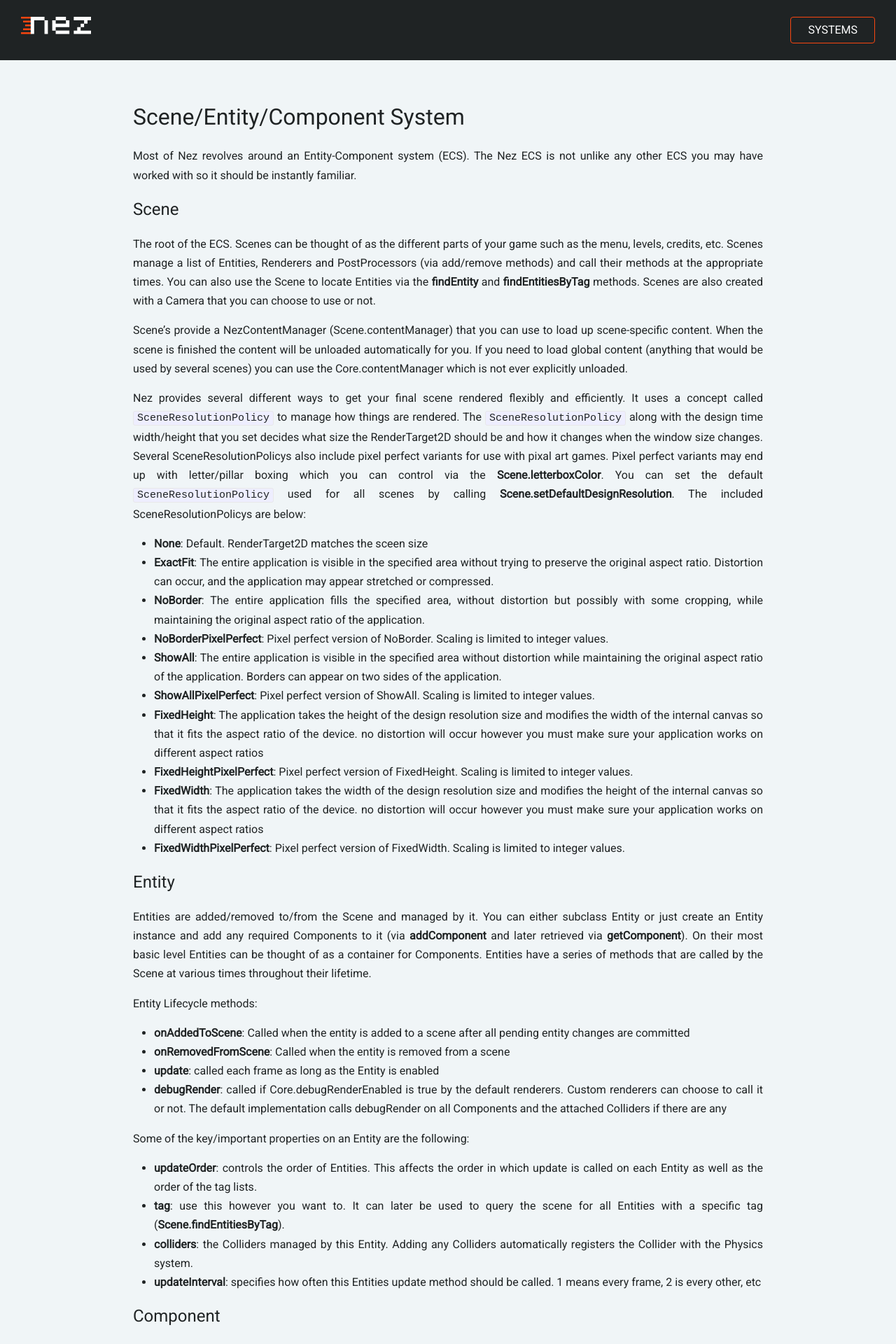
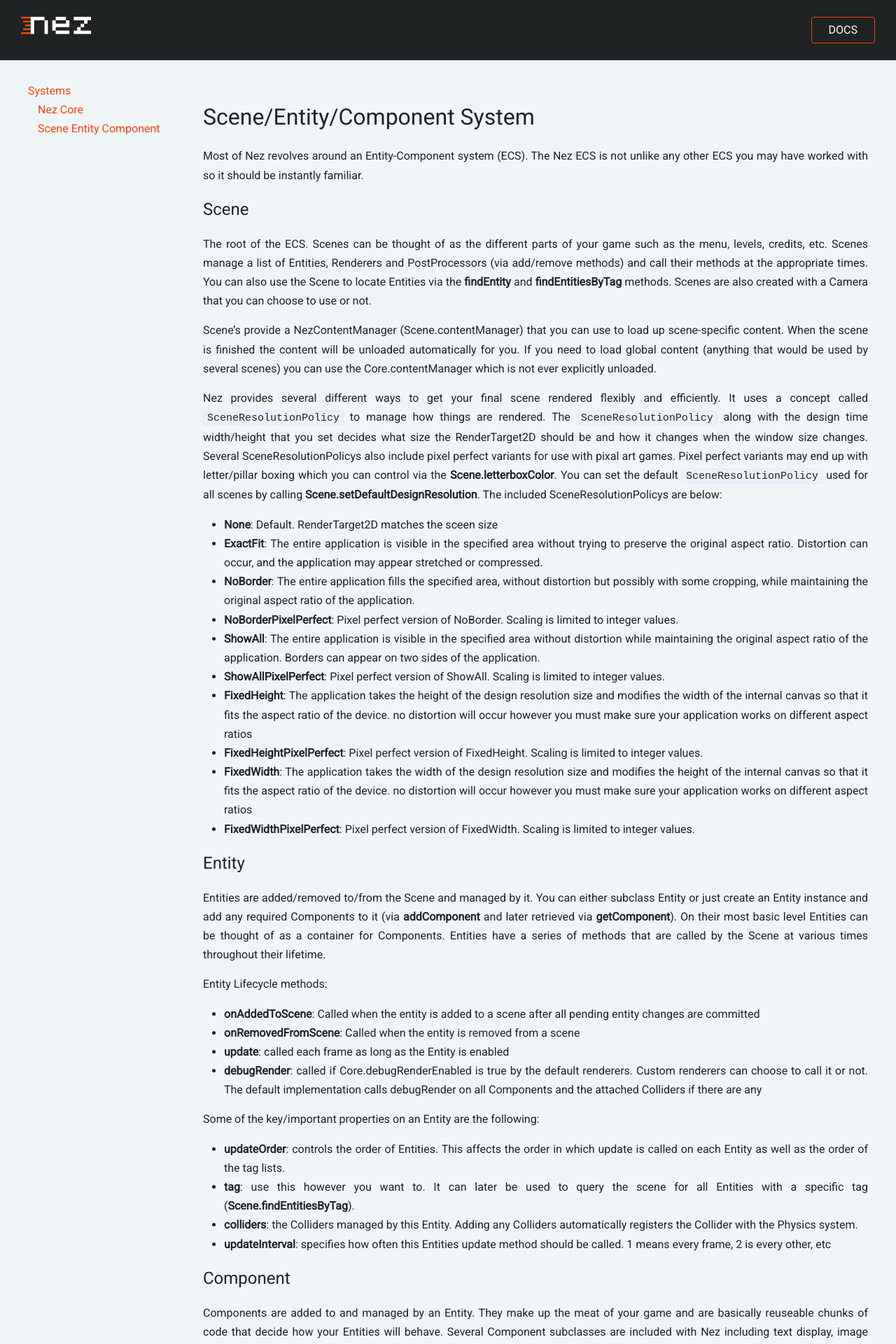
Before and after one commit to prime31/Nez, a Jekyll site: the page built from documentation/systems/scene-entity-component.md, in a window 1280 px wide. Shown: the top 1920 px of the page at 70% size. Built offline with Jekyll 4.4.1, drawn with Linux system fonts in a browser that asks for light colours.

Commit message:
added basic docs layouts

```diff
--- /dev/null
+++ b/_layouts/docs.html
@@ -0,0 +1,64 @@
+---
+# folder tree for docs go here.
+
+doc_base_url: /documentation
+folders:
+    - title: Systems
+      path: /systems
+      items:
+        - title: Nez Core
+          path: /nez-core
+        - title: Scene Entity Component
+          path: /scene-entity-component
+---
+
+
+<!DOCTYPE html>
+<html>
+
+  {% include head.html %}
+
+  <body>
+    <script>
+      // position our columns
+      function init(){
+        var docstree = document.querySelector('.docs-tree');
+        var docswidth = parseInt(window.getComputedStyle(docstree, null).getPropertyValue("width"));
+        var docscontent = document.querySelector('.docs-content');
+        var maxwidth = parseInt(window.getComputedStyle(document.querySelector('.content-wrapper-wide'), null).getPropertyValue("width"));
+
+        docscontent.style.width = (maxwidth - docswidth) + "px";
+      }
+
+      window.onload = init;
+      window.onresize = init;
+    </script>
+
+    {% include header.html %}
+
+    <div class="page-content">
+      <div class="content-wrapper-wide">
+        <div class="docs-tree">
+          {% for folder in layout.folders %}
+            <a href="#" class="folder">
+              {{ folder.title }}
+            </a>
+            {% for item in folder.items %}
+              <a href="{{ layout.doc_base_url }}{{ folder.path }}{{ item.path }}"
+              class="item" {% if page.url == layout.doc_base_url + folder.path + item.path %}current{%endif%}>
+                {{ item.title }}
+              </a>
+            {% endfor %}
+          {% endfor %}
+        </div>
+        <div class="docs-content">
+          {{ content }}
+        </div>
+      </div>
+    </div>
+
+    {% include footer.html %}
+
+  </body>
+
+</html>
--- a/_sass/_style.scss
+++ b/_sass/_style.scss
@@ -5,10 +5,29 @@
 
 .page-content{
     background-color: $light-background-color;
+    overflow: hidden;
 }
 
 .site-footer{
     font-family: $base-font-family
+}
+
+.docs-tree{
+    float: left;
+    width: 250px;
+}
+
+.docs-content{
+    float: left;
+}
+
+.docs-tree .folder{
+    display: block;
+}
+
+.docs-tree .item{
+    display: block;
+    margin-left: 14px;
 }
 
 .page-content p,
@@ -46,6 +65,12 @@
 
 .content-wrapper{
     max-width: $body-width;
+    padding: 0 16px;
+    margin: 0 auto;
+}
+
+.content-wrapper-wide{
+    max-width: $body-width + 300;
     padding: 0 16px;
     margin: 0 auto;
 }
--- a/systems/scene-entity-component.md
+++ b/documentation/systems/scene-entity-component.md
@@ -1,6 +1,6 @@
 ---
-layout: default
-permalink: /systems/scene-entity-component
+layout: docs
+permalink: documentation/systems/scene-entity-component
 ---
 
 Scene/Entity/Component System
```
Also changed, not shown: documentation/index.md (added, +9 -0 lines), documentation/systems/index.md (renamed from systems.md, +2 -3 lines), documentation/systems/nez-core.md (renamed from systems/nez-core.md, +2 -2 lines), _includes/docs-sidebar.html (added), documentation/systems/console.png (renamed from systems/console.png).
